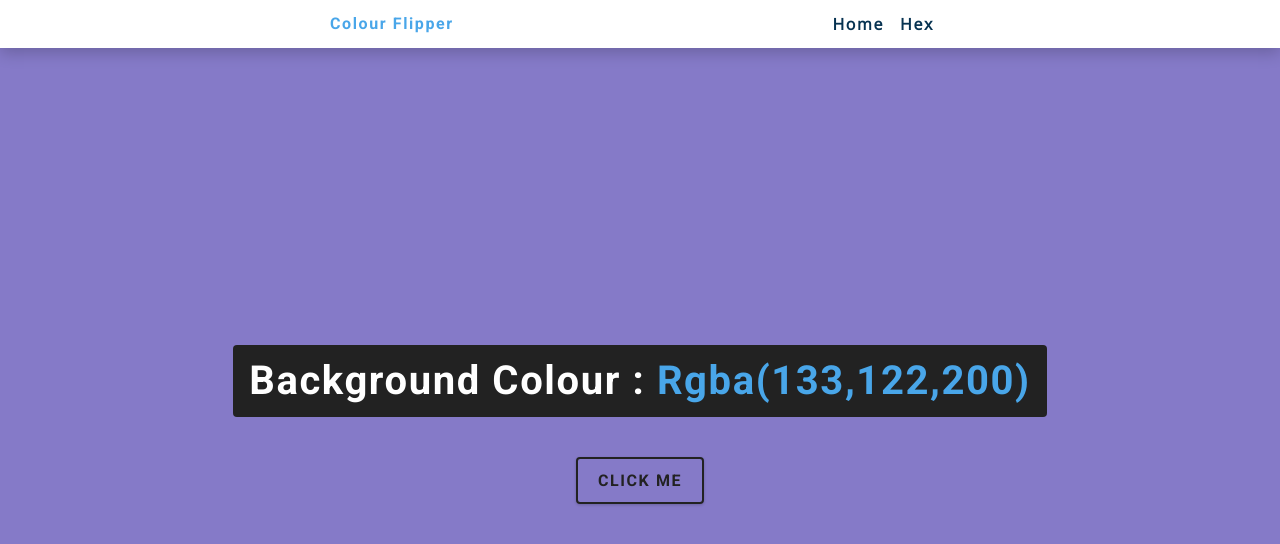
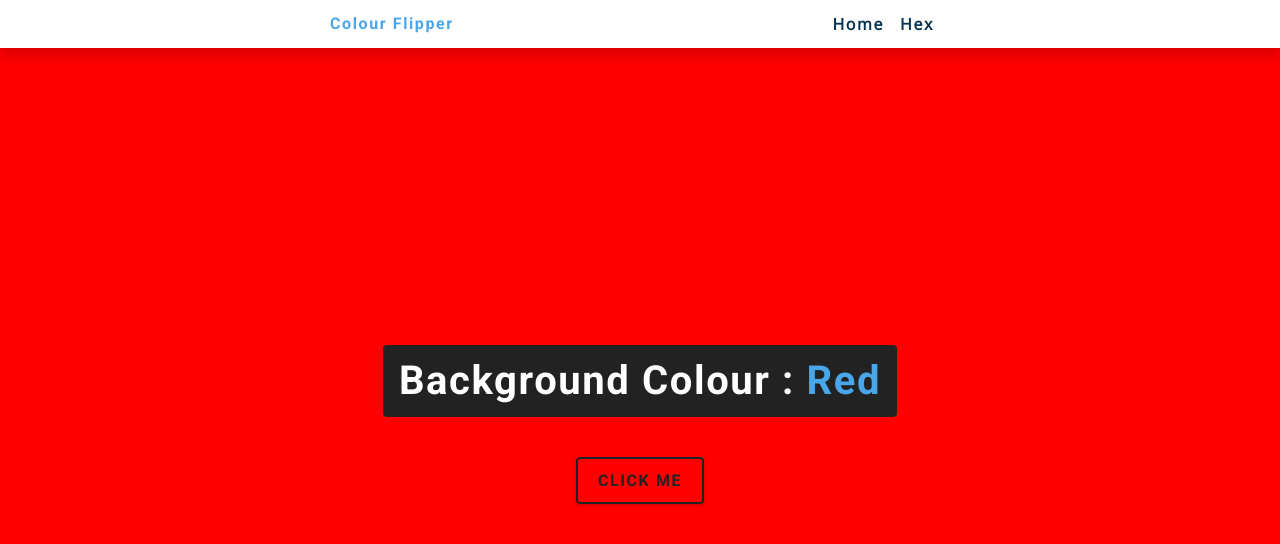
Before and after one commit to coo990/color-flipper-js, a website: page index.html in a window 1280 px wide. Both pictures are taken after a click on the button "CLICK ME". Drawn offline with nearby package versions, Linux system fonts and the light colour scheme.

Commit message:
feat: random feature completed in index.js;

```diff
--- a/src/index.js
+++ b/src/index.js
@@ -7,10 +7,17 @@ const color = document.querySelector('.color');
 
 // Set up logic when button clicked
 btn.addEventListener('click', function(){
-  // get random number between 0 - 3 from colors array
-  const randomNumber = 2;
+  // invoke random number function
+  const randomNumber = getRandomNumber();
+  console.log(randomNumber);
   // targets background color and changes when function clicked
   document.body.style.backgroundColor = colors[randomNumber];
-  // changes span text
+  // changes span text (similar to innerHTML)
   color.textContent = colors[randomNumber];
 });
+
+// get random number between 0 - 3 from colors array
+function getRandomNumber(){
+  // rounds the number down the the floor method
+ return Math.floor(Math.random() * colors.length);
+}
```
Also changed, not shown: dist/index.html, 2 other files.
